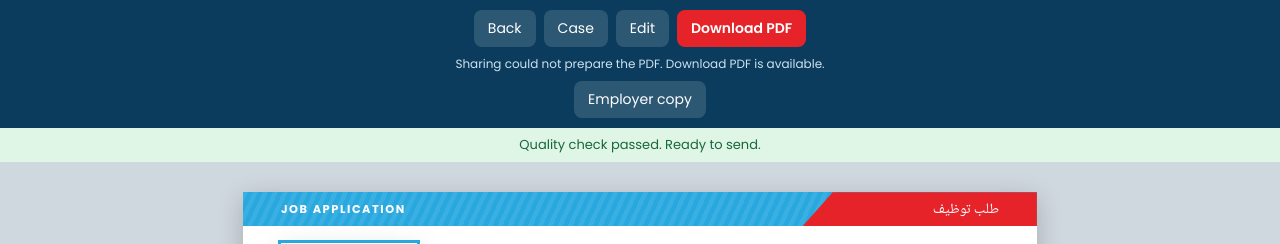
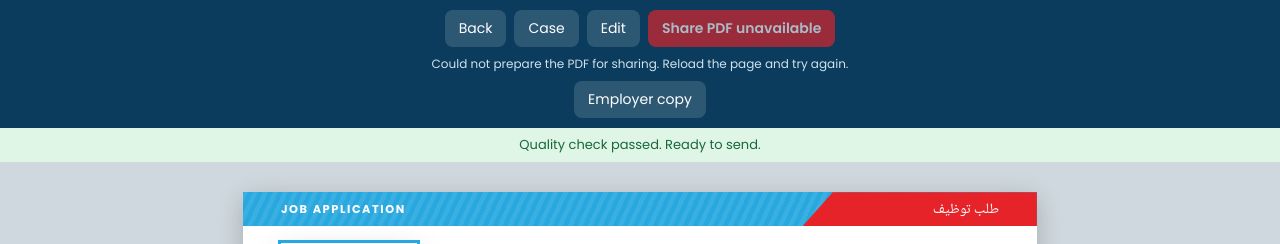
Before and after one commit to Tofi16/asmcv, a Flask app: template templates/cv.html in a window 1280 px wide. Shown: the top 244 px of the page. Run offline with Flask 3, Linux system fonts and the light colour scheme; the template is opened without the code that fills it, so the values that code supplies are empty; data comes from the database, SQL or seed files in the repository; some libraries are stand-ins or nearby versions.

Commit message:
Use system sharing only for CV PDFs

```diff
--- a/app.py
+++ b/app.py
@@ -643,11 +643,10 @@
     return pdf
 
 
-def pdf_response(data, name, download=False):
+def pdf_response(data, name):
     r = make_response(data)
     r.headers["Content-Type"] = "application/pdf"
-    disposition = "attachment" if download else "inline"
-    r.headers["Content-Disposition"] = '%s; filename="%s"' % (disposition, name)
+    r.headers["Content-Disposition"] = 'inline; filename="%s"' % name
     return r
 
 
@@ -662,7 +661,7 @@
 def cv_pdf(aid):
     mask = request.args.get("mask") == "1"
     name = (load(aid).get("name") or "cv").replace(" ", "_") + ("_employer" if mask else "") + "_CV.pdf"
-    return pdf_response(pdf_bytes(aid, mask), name, download=request.args.get("download") == "1")
+    return pdf_response(pdf_bytes(aid, mask), name)
 
 
 def pack_ids():
--- a/static/share.js
+++ b/static/share.js
@@ -12,26 +12,27 @@
     })
     .then(blob => {
       file = new File([blob], button.dataset.n, {type: "application/pdf"});
-      const canShareFile = navigator.share && navigator.canShare && navigator.canShare({files: [file]});
-      button.hidden = !canShareFile;
+      const canShareFile = typeof navigator.share === "function"
+        && typeof navigator.canShare === "function"
+        && navigator.canShare({files: [file]});
+      button.disabled = !canShareFile;
+      button.textContent = canShareFile ? "Share PDF" : "System share unavailable";
       status.textContent = canShareFile
-        ? "PDF ready to share."
-        : "PDF ready. Download it to save or attach on this device.";
+        ? "PDF ready. Tap Share PDF to choose an app."
+        : "This browser cannot share PDF files to system apps. Open this page in a browser that supports file sharing.";
     })
     .catch(() => {
-      button.hidden = true;
-      status.textContent = "Sharing could not prepare the PDF. Download PDF is available.";
+      button.disabled = true;
+      button.textContent = "Share PDF unavailable";
+      status.textContent = "Could not prepare the PDF for sharing. Reload the page and try again.";
     });
 
   button.addEventListener("click", async () => {
-    if (!file || !navigator.share || !navigator.canShare || !navigator.canShare({files: [file]})) {
-      status.textContent = "File sharing is unavailable. Use Download PDF instead.";
-      return;
-    }
+    if (!file || button.disabled) return;
     try {
       await navigator.share({files: [file], title: file.name});
     } catch (error) {
-      if (error.name !== "AbortError") status.textContent = "Could not open sharing. Use Download PDF instead.";
+      if (error.name !== "AbortError") status.textContent = "Could not open the system share sheet. Try again.";
     }
   });
 });
--- a/templates/cv.html
+++ b/templates/cv.html
@@ -12,6 +12,7 @@
 .bar a{color:#fff;text-decoration:none;font-size:14px;padding:8px 14px;border-radius:8px;background:rgba(255,255,255,.14)}
 .bar a.pri{background:var(--red);font-weight:600}
 .bar button{border:0;color:#fff;font:600 14px 'Poppins',sans-serif;padding:8px 14px;border-radius:8px;background:var(--red);cursor:pointer}
+.bar button:disabled{opacity:.65;cursor:wait}
 .bar .pdf-status{flex-basis:100%;text-align:center;color:#cfe3ee;font:12px 'Poppins',sans-serif}
 .page{width:210mm;height:297mm;margin:8mm auto;background:#fff;display:flex;flex-direction:column;overflow:hidden;box-shadow:0 6px 24px rgba(0,0,0,.2)}
 @media print{body{background:none}.bar{display:none}.page{margin:0;box-shadow:none}}
@@ -83,9 +84,8 @@
 {% macro row(k, cls='', en=None, m=False) %}{% if d.get(k) %}<div class="r"><span class="l">{{ en or L[k][0] }}</span><span class="v {{ cls }}">{{ d[k] }}{% if m %}{{ meter(d[k]) }}{% endif %}</span><span class="a ar" dir="rtl">{{ L[k][1] }}</span></div>{% endif %}{% endmacro %}
 {% macro photo(k, cls) %}<div class="frame {{ cls }}">{% if ph.get(k) %}<img src="{{ ph[k] }}" alt="">{% else %}<div class="none">No photo</div>{% endif %}</div>{% endmacro %}
 {% if not embed %}<div class="bar"><a href="{{ url_for('index') }}">Back</a><a href="{{ url_for('case', aid=aid) }}">Case</a><a href="{{ url_for('edit', aid=aid) }}">Edit</a>
-<a class="pri" download href="{{ url_for('cv_pdf', aid=aid, mask=1 if mask else None, download=1) }}">Download PDF</a>
-<button type="button" data-pdf-share data-u="{{ url_for('cv_pdf', aid=aid, mask=1 if mask else None) }}" data-n="{{ ((d.name or 'CV')|replace(' ','_') ~ ('_employer' if mask else '') ~ '_CV.pdf') }}" hidden>Share PDF</button>
-<span class="pdf-status" data-pdf-status role="status" aria-live="polite">Preparing share option…</span>
+<button type="button" class="pri" data-pdf-share data-u="{{ url_for('cv_pdf', aid=aid, mask=1 if mask else None) }}" data-n="{{ ((d.name or 'CV')|replace(' ','_') ~ ('_employer' if mask else '') ~ '_CV.pdf') }}" disabled>Preparing PDF…</button>
+<span class="pdf-status" data-pdf-status role="status" aria-live="polite">Preparing system share…</span>
 <a href="{{ url_for('cv', aid=aid, mask=None if mask else 1) }}">{{ 'Full copy' if mask else 'Employer copy' }}</a></div><script src="{{ url_for('static', filename='share.js') }}"></script>
 <div class="qc {{ '' if tips else 'ok' }}">{% if tips %}Quality check: {{ tips|join(' · ') }}{% else %}Quality check passed. Ready to send.{% endif %}</div>{% endif %}
 <div class="page {{ 'dense' if dense }}">
```
